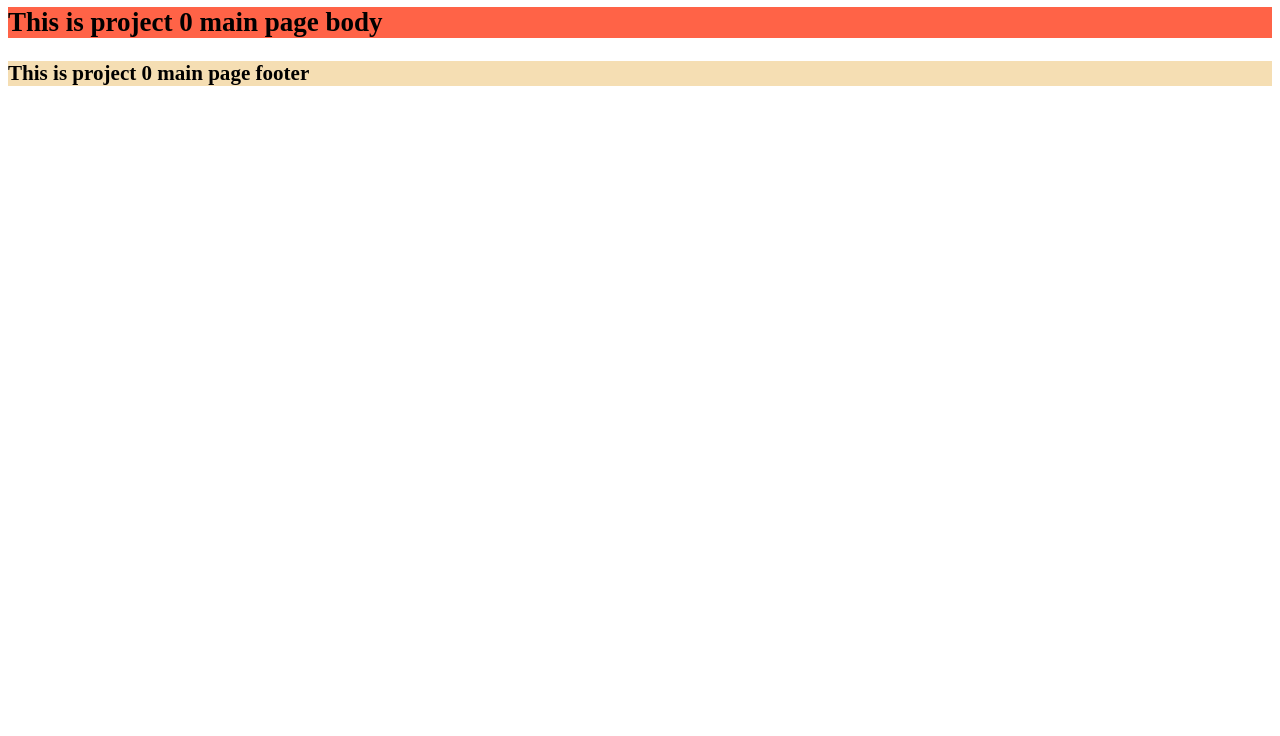
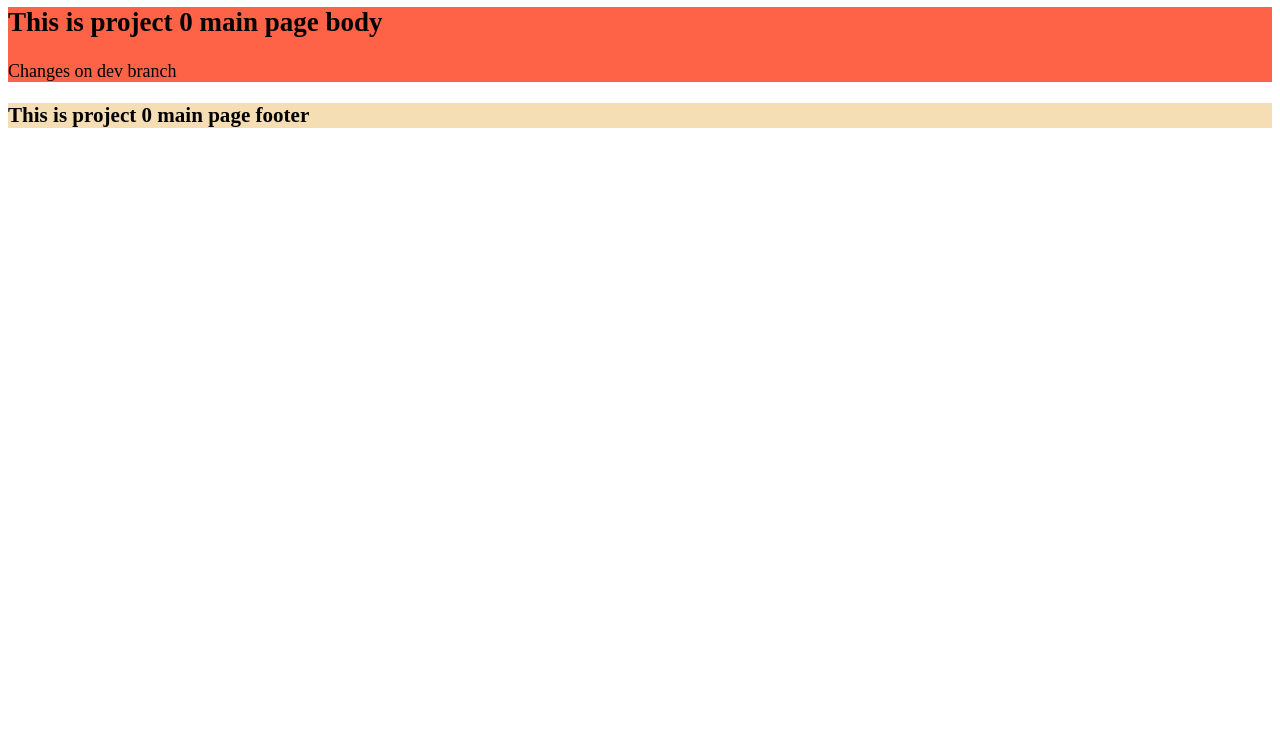
Before and after one commit to racerghost/PROYECTO_V0, a plain HTML site: page index.html in a window 1280 px wide. Shown: the part 64-800 px from the top of the page. Drawn offline with Linux system fonts and the light colour scheme.

Commit message:
DEV pre-setup v0.1

```diff
--- a/index.html
+++ b/index.html
@@ -15,6 +15,7 @@
 </header>
 <div class="main">
     <h2>This is project 0 main page body</h2>
+    <p>Changes on dev branch</p>
 </div>
 
 <footer>
```
